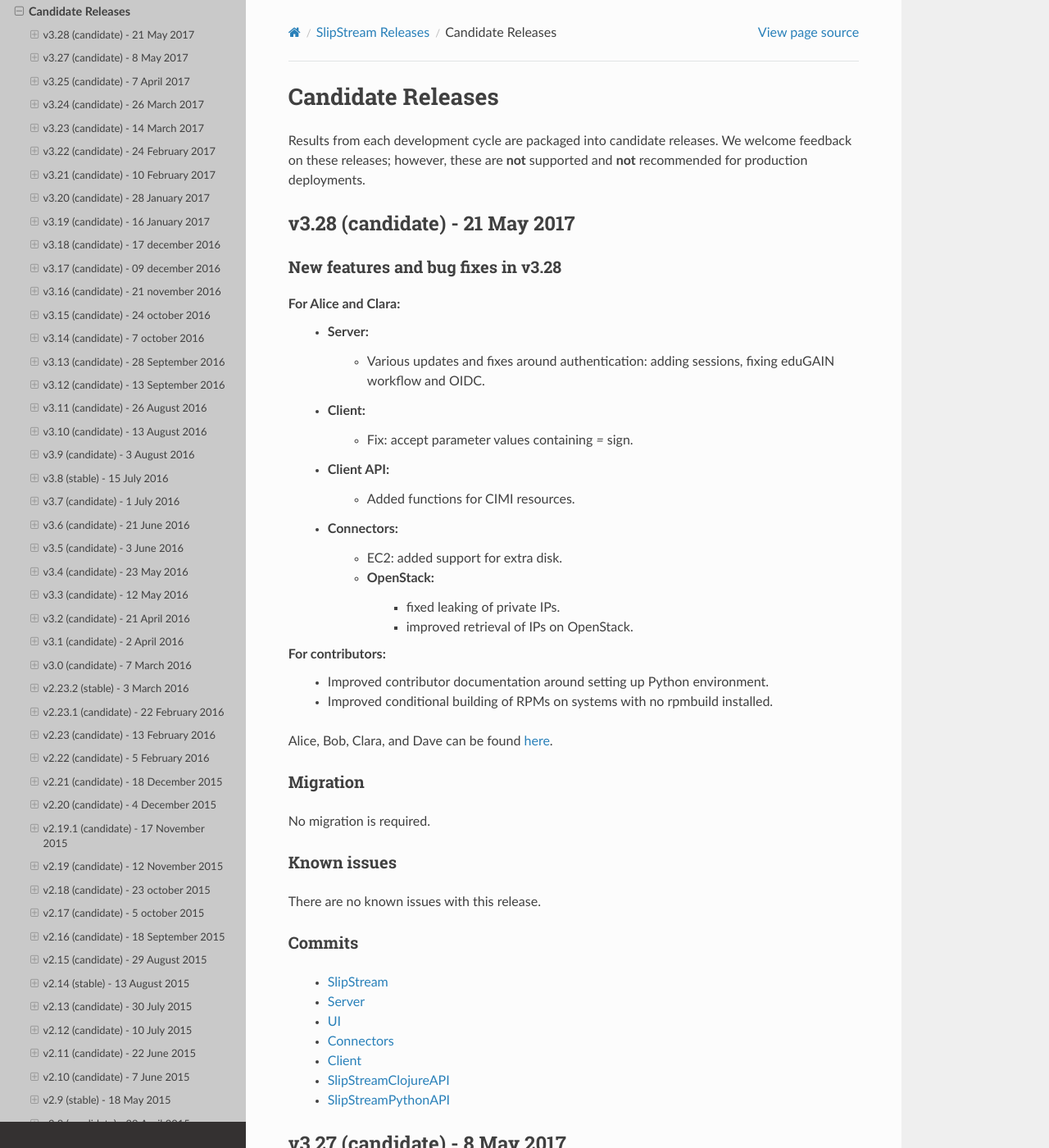
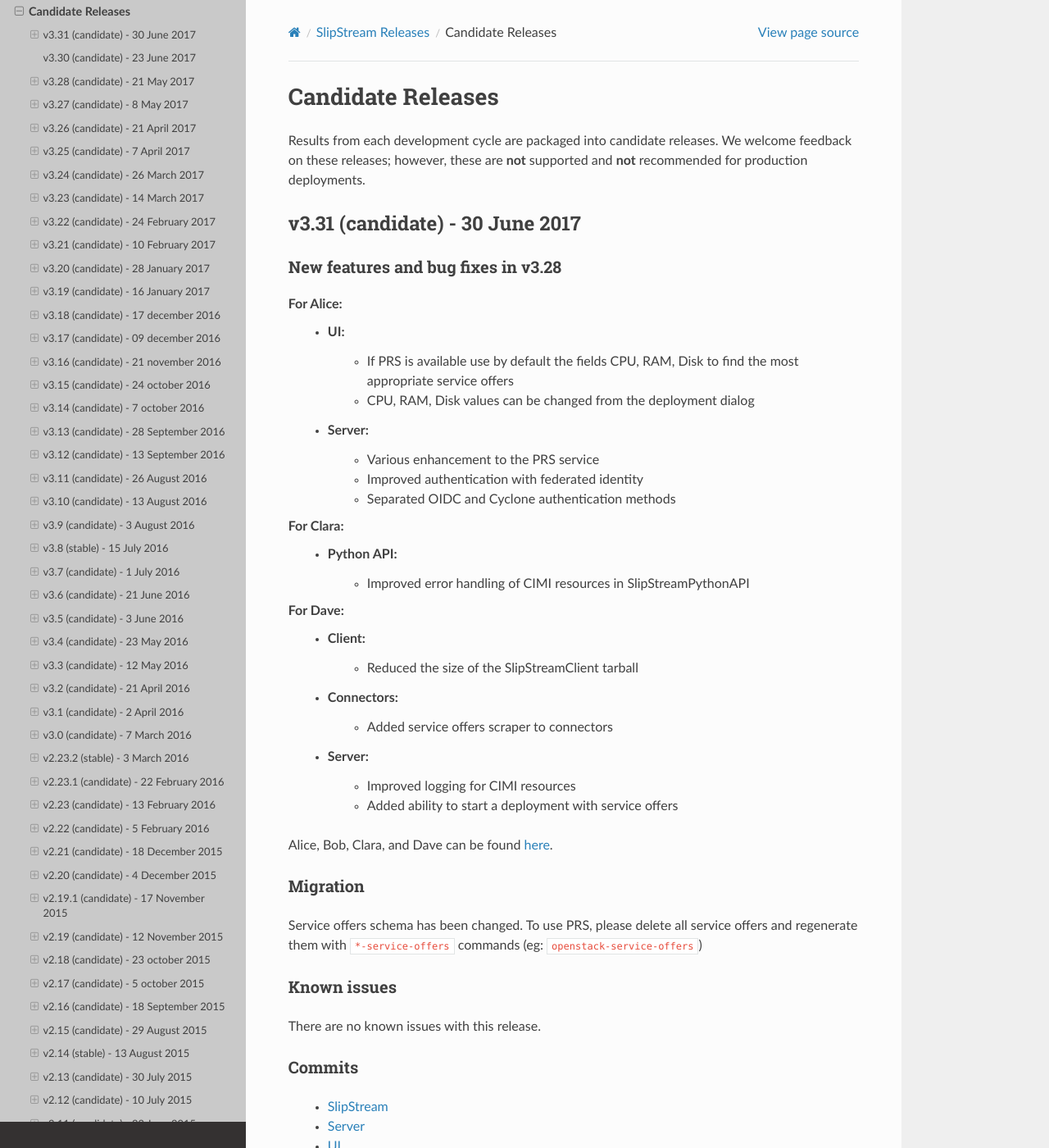
Before and after one commit to slipstream/SlipStreamDocumentation, a Sphinx documentation site: the page built from docs/release_notes/candidate_releases.rst, in a window 1280 px wide and 1400 px high. Shown: the whole window at 82% size. Built offline with Sphinx 7.4.7 and the Read the Docs theme 2.0.0, drawn with Linux system fonts in a browser that asks for light colours; some of the changed text lies outside the part shown.

Commit message:
Added release notes for v3.31

```diff
--- a/docs/conf.py
+++ b/docs/conf.py
@@ -65,9 +65,9 @@
 # built documents.
 #
 # The short X.Y version.
-version = '3.26'
+version = '3.31'
 # The full version, including alpha/beta/rc tags.
-release = '3.26-SNAPSHOT'
+release = '3.31-SNAPSHOT'
 
 # The language for content autogenerated by Sphinx. Refer to documentation
 # for a list of supported languages.
--- a/docs/release_notes/candidate_releases.rst
+++ b/docs/release_notes/candidate_releases.rst
@@ -4,6 +4,67 @@
 Results from each development cycle are packaged into candidate
 releases. We welcome feedback on these releases; however, these are
 **not** supported and **not** recommended for production deployments.
+
+v3.31 (candidate) - 30 June 2017
+-------------------------------
+
+New features and bug fixes in v3.28
+~~~~~~~~~~~~~~~~~~~~~~~~~~~~~~~~~~~
+
+For Alice:
+ - UI:
+    - If PRS is available use by default the fields CPU, RAM, Disk to
+      find the most appropriate service offers
+    - CPU, RAM, Disk values can be changed from the deployment dialog
+ - Server:
+    - Various enhancement to the PRS service
+    - Improved authentication with federated identity
+    - Separated OIDC and Cyclone authentication methods
+
+For Clara:
+ - Python API:
+    - Improved error handling of CIMI resources in SlipStreamPythonAPI
+
+For Dave:
+ - Client:
+    - Reduced the size of the SlipStreamClient tarball
+ - Connectors:
+    - Added service offers scraper to connectors
+ - Server:
+    - Improved logging for CIMI resources
+    - Added ability to start a deployment with service offers
+
+Alice, Bob, Clara, and Dave can be found
+`here <http://sixsq.com/personae/>`_.
+
+Migration
+~~~~~~~~~
+
+Service offers schema has been changed.
+To use PRS, please delete all service offers and regenerate them with
+``*-service-offers`` commands (eg: ``openstack-service-offers``)
+
+Known issues
+~~~~~~~~~~~~
+
+There are no known issues with this release.
+
+Commits
+~~~~~~~
+
+ -  `SlipStream <https://github.com/slipstream/SlipStream/compare/v3.29...v3.31>`__
+ -  `Server <https://github.com/slipstream/SlipStreamServer/compare/v3.29...v3.31>`__
+ -  `UI <https://github.com/slipstream/SlipStreamUI/compare/v3.29...v3.31>`__
+ -  `Connectors <https://github.com/slipstream/SlipStreamConnectors/compare/v3.29...v3.31>`__
+ -  `Client <https://github.com/slipstream/SlipStreamClient/compare/v3.29...v3.31>`__
+ -  `SlipStreamClojureAPI <https://github.com/slipstream/SlipStreamClojureAPI/compare/v3.29...v3.31>`__
+ -  `SlipStreamPythonAPI <https://github.com/slipstream/SlipStreamPythonAPI/compare/v3.29...v3.31>`__
+
+v3.30 (candidate) - 23 June 2017
+-------------------------------
+
+This release is an internal release.
+Please look at the release notes of v3.31.
 
 v3.28 (candidate) - 21 May 2017
 -------------------------------
@@ -92,9 +153,8 @@
  -  `SlipStreamClojureAPI <https://github.com/slipstream/SlipStreamClojureAPI/compare/v3.26...v3.27>`__
  -  `SlipStreamPythonAPI <https://github.com/slipstream/SlipStreamPythonAPI/compare/v3.26...v3.27>`__
 
-
 v3.26 (candidate) - 21 April 2017
-~--------------------------------
+---------------------------------
 
 New features and bug fixes in v3.26
 ~~~~~~~~~~~~~~~~~~~~~~~~~~~~~~~~~~~
```
